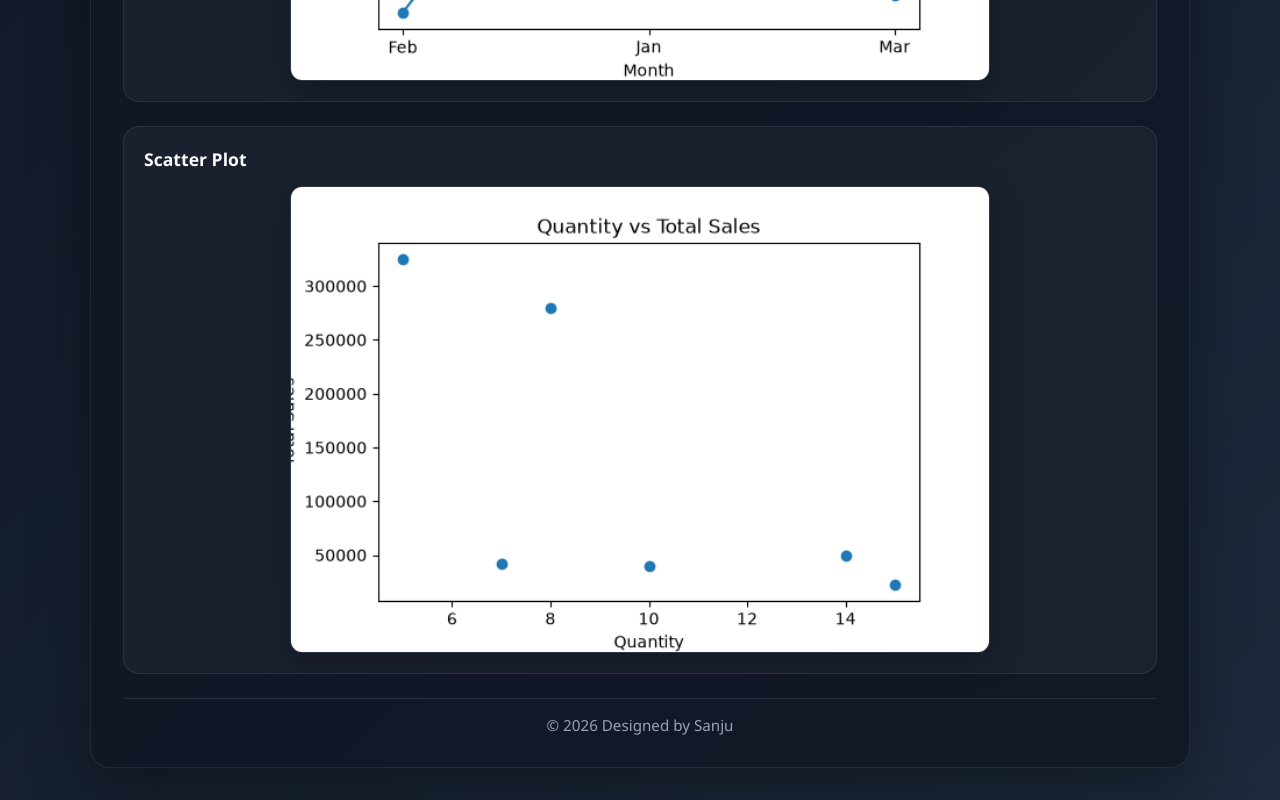
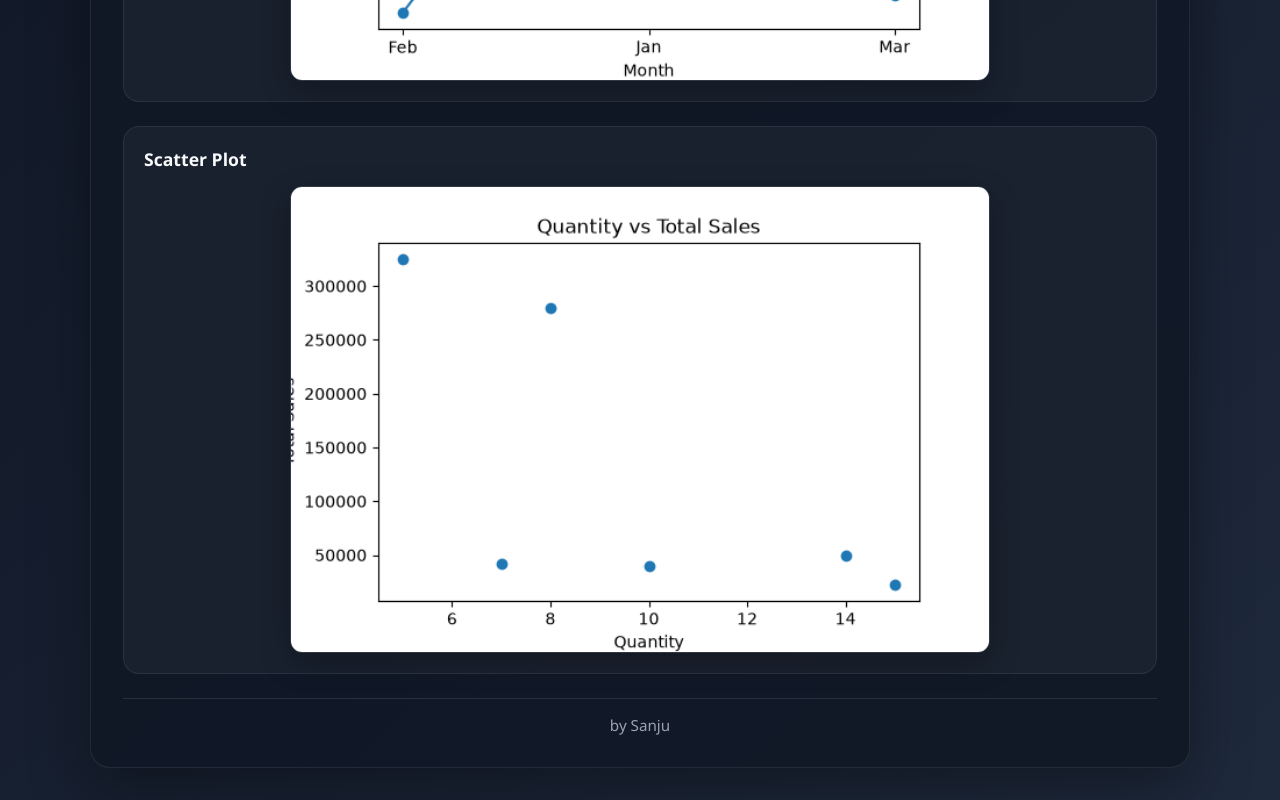
Before and after one commit to sanju-babu123/sales-data, a plain HTML site: page index.html in a window 1280 px wide. Shown: the part 2009-2809 px from the top of the page. Drawn offline with Linux system fonts and the light colour scheme.

Commit message:
Add files via upload

```diff
--- a/index.html
+++ b/index.html
@@ -114,7 +114,7 @@
         </div>
 
         <footer>
-            © 2026 Designed by Sanju
+              by Sanju
         </footer>
     </div>
 </body>
```
